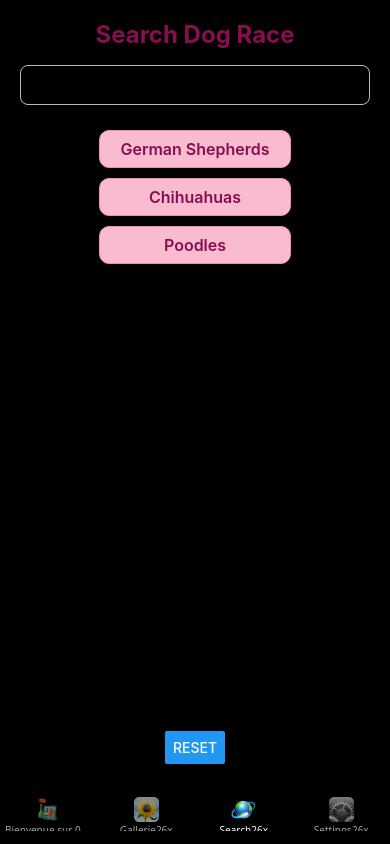
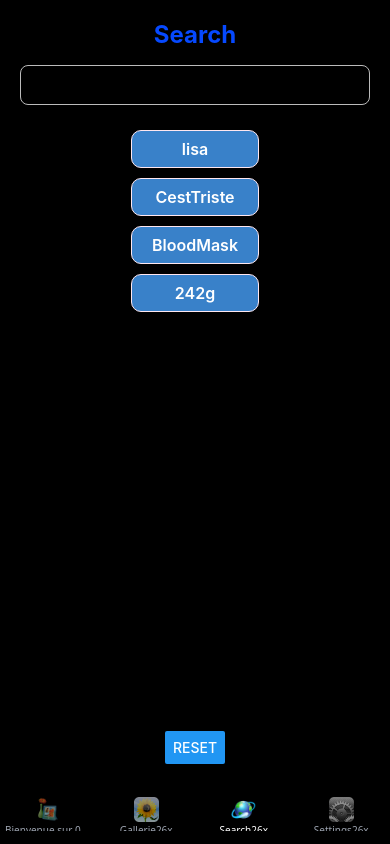
Before and after one commit to yanis26x/0SaKi, a React Native app: screen /Search in a window 390 px wide. Built offline with nearby package versions, Linux system fonts and the light colour scheme; what react-native-worklets would draw is missing.

Commit message:
search plus beau

```diff
--- a/src/screens/HomeScreen.js
+++ b/src/screens/HomeScreen.js
@@ -15,7 +15,7 @@ export default function HomeScreen({ navigation }) {
         </TouchableOpacity>
 
         <TouchableOpacity style={styles.btn} onPress={() => navigation.navigate('Counter')}>
-          <Text style={styles.btnText}>Compteur</Text>
+          <Text style={styles.btnText}>Gallerie26x</Text>
         </TouchableOpacity>
 
         <TouchableOpacity style={styles.btn} onPress={() => navigation.navigate('Search')}>
--- a/src/screens/SearchScreen.js
+++ b/src/screens/SearchScreen.js
@@ -12,9 +12,10 @@ import {
 export default function SearchScreen({ navigation }) {
   const [searchQuery, setSearchQuery] = useState('');
   const [race, setRace] = useState([
-    'German Shepherds',
-    'Chihuahuas',
-    'Poodles',
+    'lisa',
+    'CestTriste',
+    'BloodMask',
+    '242g',
   ]);
 
   const filtrerRace = race.filter((race) =>
@@ -28,11 +29,11 @@ export default function SearchScreen({ navigation }) {
 
   return (
     <View style={styles.container}>
-      <Text style={styles.title}>Search Dog Race</Text>
+      <Text style={styles.title}>Search</Text>
 
       <TextInput
         style={styles.searchInput}
-        placeholder="Search Dog race"
+        placeholder="Search here..."
         value={searchQuery}
         onChangeText={(text) => setSearchQuery(text)}
       />
@@ -86,25 +87,25 @@ const styles = StyleSheet.create({
     fontSize: 24,
     fontWeight: '700',
     marginBottom: 16,
-    color: '#880e4f',
+    color: '#0649ffff',
   },
   searchInput: {
     width: '100%',
     height: 40,
-    borderColor: '#bbb',
+    borderColor: '#bbbbbbff',
     borderWidth: 1,
     borderRadius: 8,
     paddingLeft: 8,
     marginBottom: 20,
   },
   button: {
-    backgroundColor: '#f8bbd0',
+    backgroundColor: '#3981c9ff',
     borderRadius: 10,
     paddingVertical: 8,
     paddingHorizontal: 20,
     marginVertical: 5,
     borderWidth: 1,
-    borderColor: '#f48fb1',
+    borderColor: '#ffe7efff',
   },
   buttonAdd: {
     backgroundColor: '#1c5f97ff',
@@ -118,7 +119,7 @@ const styles = StyleSheet.create({
   text: {
     fontSize: 16,
     textAlign: 'center',
-    color: '#880e4f',
+    color: '#ffffffff',
     fontWeight: '600',
   },
   row: {
```
Also changed, not shown: 1 other file (tests, documents, lock files or other folders).
